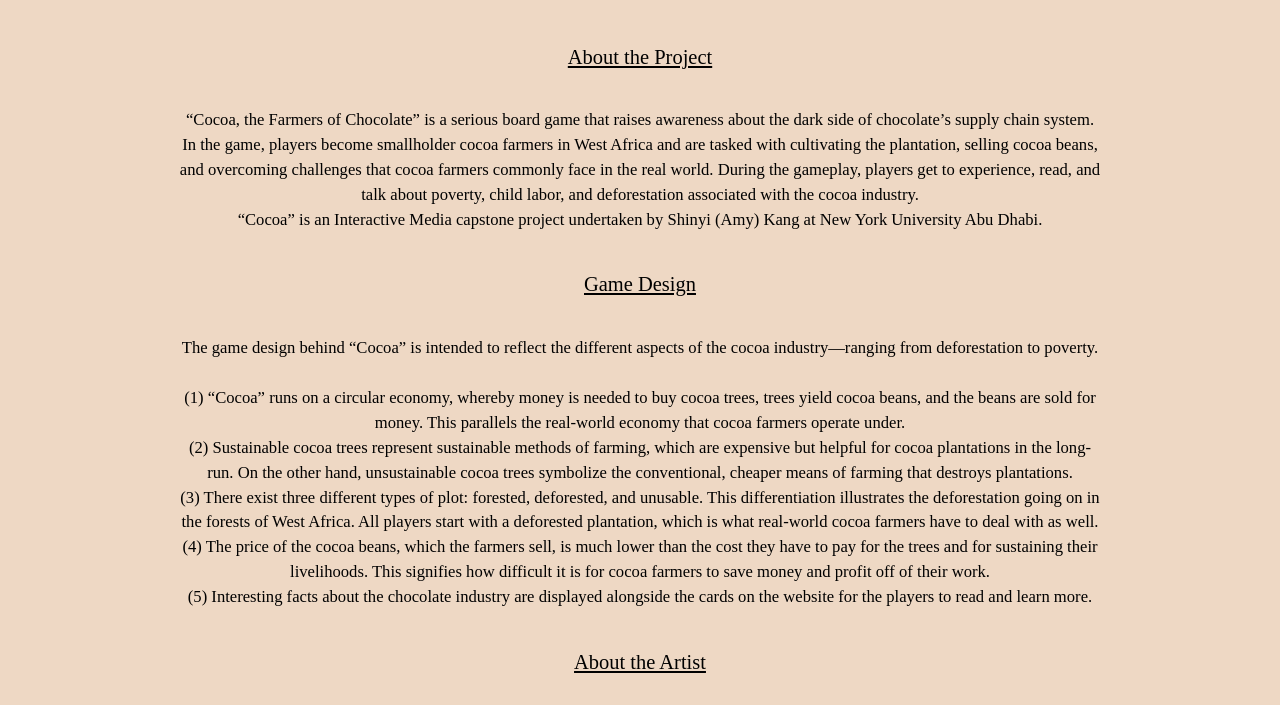
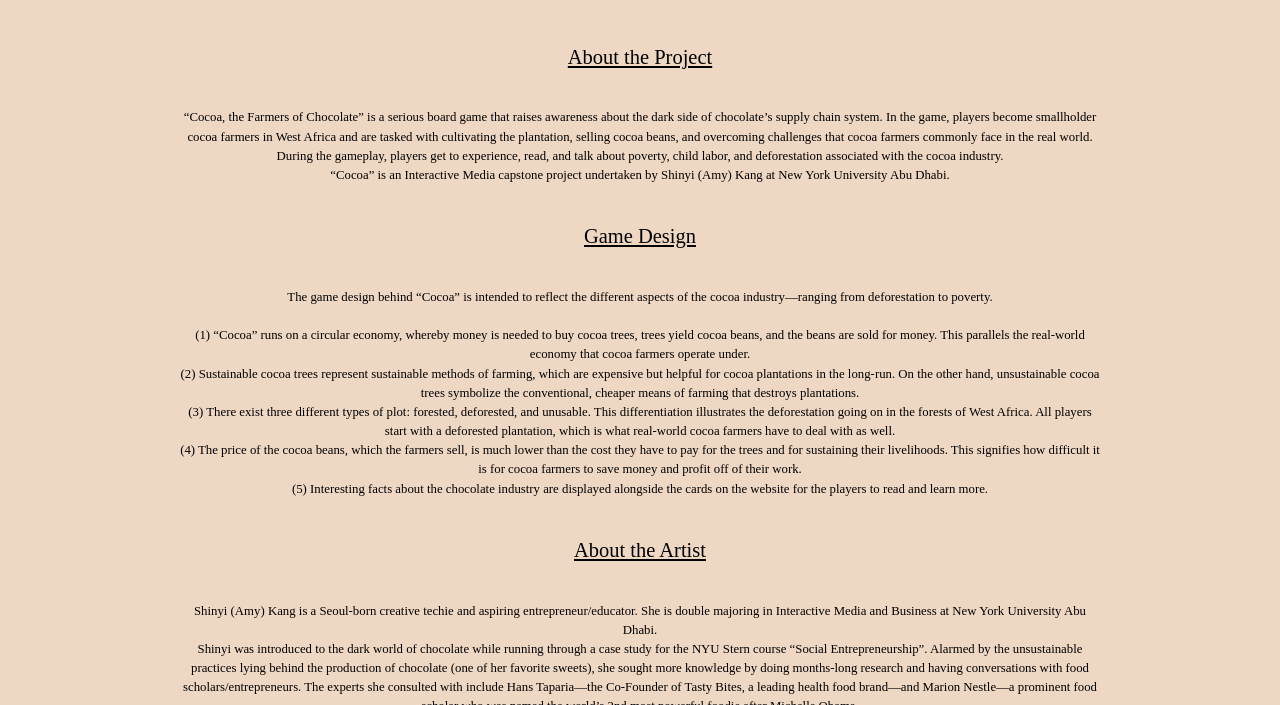
Before and after one commit to shinyikang/cocoa, a plain HTML site: page about.html in a window 1280 px wide. Shown: the part 90-795 px from the top of the page. Drawn offline with nearby package versions, Linux system fonts and the light colour scheme; a web font is replaced by a local one.

Commit message:
Update about.css

```diff
--- a/css/about.css
+++ b/css/about.css
@@ -10,9 +10,9 @@ body {
 }
 
 p {
-  font-size: 1.3vw;
+  font-size: 1vw;
   font-family: "Andale Mono", AndaleMono;
-  iine-height: 2vw;
+  iine-height: 1.6vw;
   text-align: center;
   justify-content: space-evenly;
 }
```
